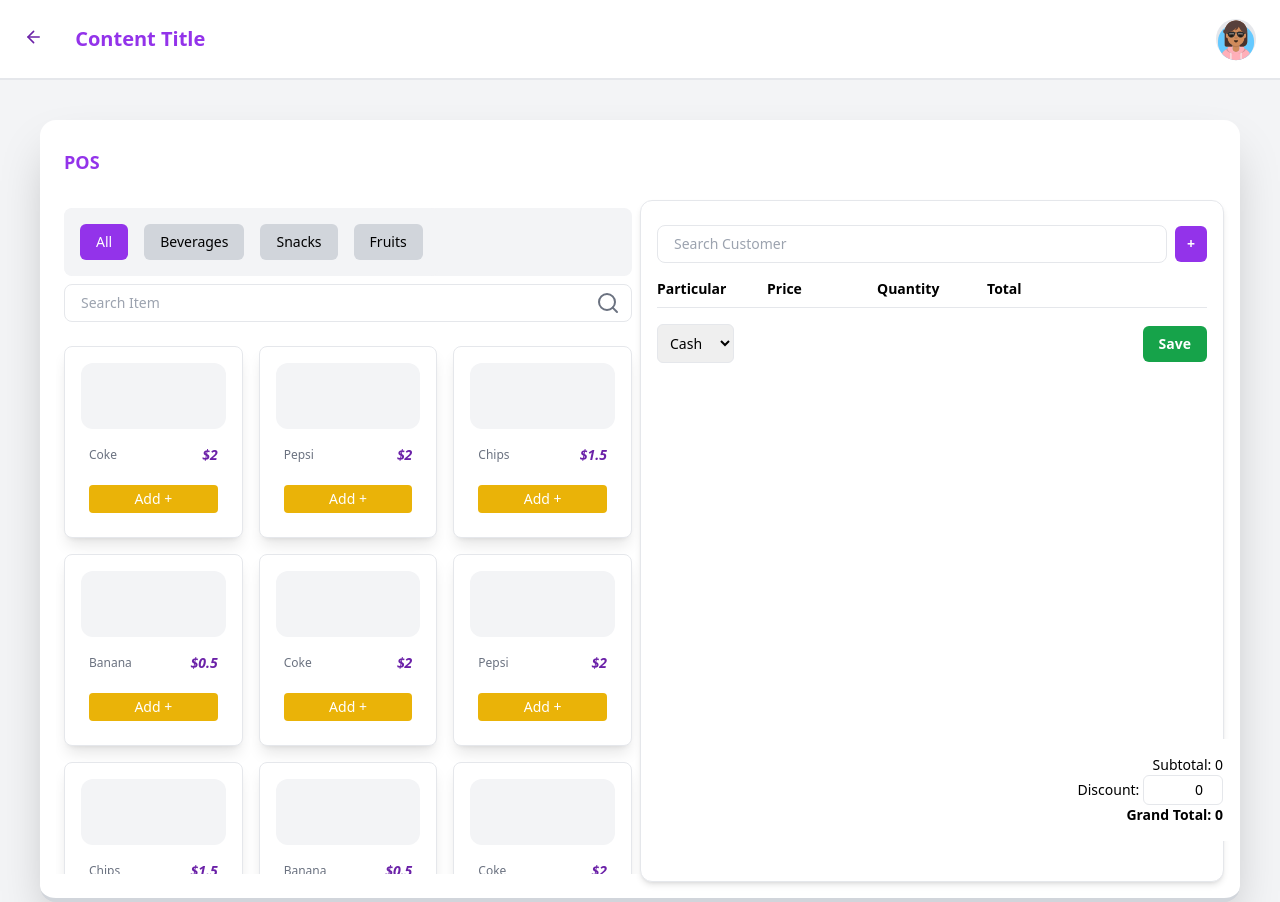
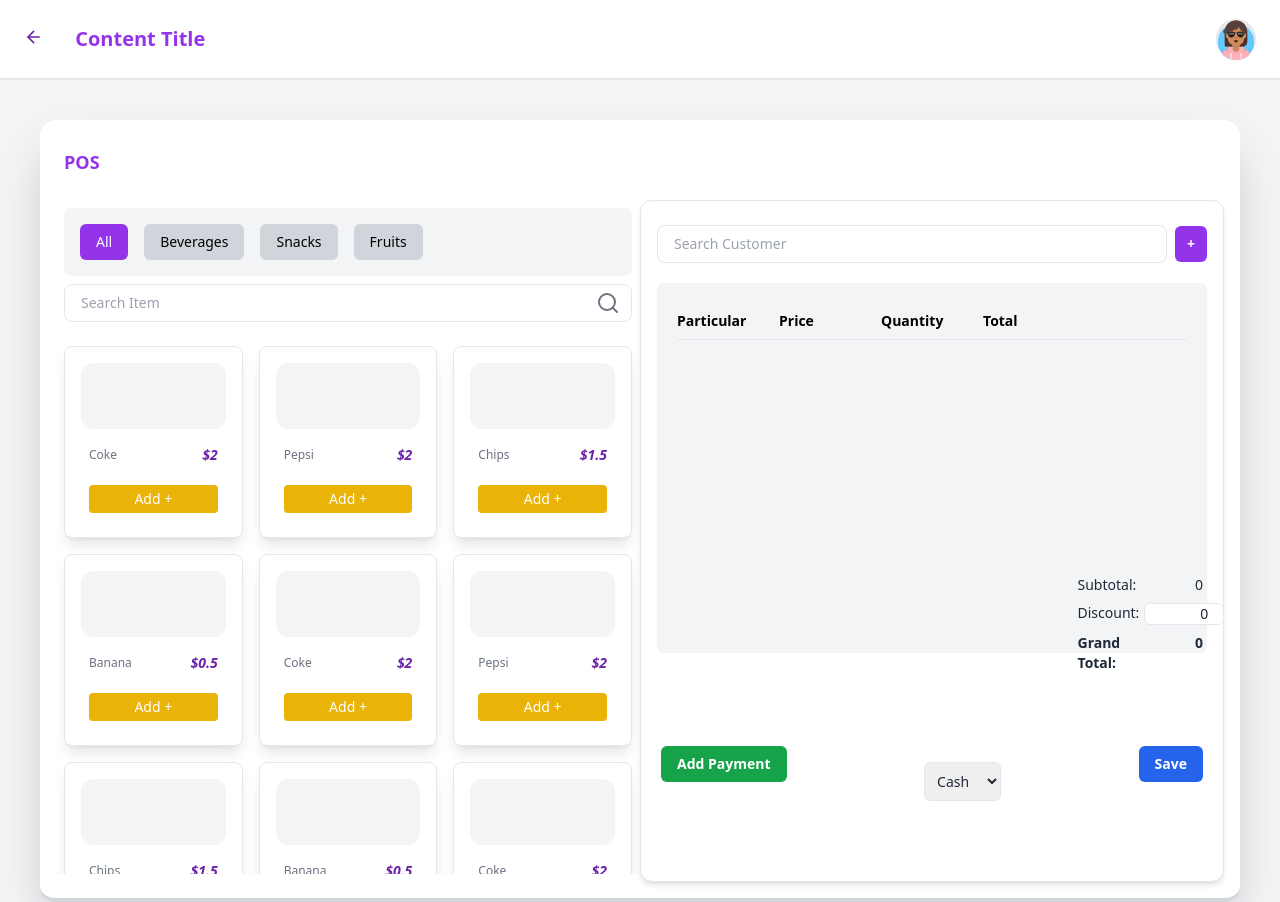
Before and after one commit to chitramsst/frontend-admin-panel, a website: page src/admin/pos/index.html in a window 1280 px wide. Drawn offline with nearby package versions, Linux system fonts and the light colour scheme; files whose address does not match are found by name.

Commit message:
pos section

```diff
--- a/src/admin/pos/index.html
+++ b/src/admin/pos/index.html
@@ -169,7 +169,7 @@
                   </div>
 
                   <!-- Product List Section -->
-                  <div class="mb-4 overflow-y-auto" style="max-height: 400px;">
+                  <div class="mb-4 overflow-y-auto max-h-[370px] min-h-[370px] bg-gray-100 p-5 rounded-md my-5 border-1">
                     <div class="grid grid-cols-5 font-bold border-b py-2">
                       <p>Particular</p>
                       <p>Price</p>
@@ -195,13 +195,23 @@
                     </div>
                   </div>
 
-                  <!-- Summary -->
-                  <div class="absolute bottom-10 w-full text-right p-4 bg-white">
-                    <p>Subtotal: <span x-text="total()"></span></p>
-                    <p>Discount: <input type="number" x-model.number="discount" class="border p-1 w-20 rounded-md text-right" /></p>
-                    <p class="font-bold">Grand Total: <span x-text="grandTotal()"></span></p>
+                  <div class="absolute  w-[25%] pr-5 grid grid-cols-2 text-gray-800 right-0 bottom-52 gap-2" >
+                    <p class="text-left">Subtotal:</p>
+                    <span x-text="total()" class="text-right"></span>
+
+                    <p class="text-left">Discount:</p>
+                    <span class="text-right">
+                      <input type="number" x-model.number="discount" class="border w-20 rounded-md text-right" />
+                    </span>
+
+                    <p class="font-bold text-left">Grand Total:</p>
+                    <span x-text="grandTotal()" class="font-bold text-right"></span>
                   </div>
 
+                  <div class="absolute bottom-20 w-[100%] px-5 flex justify-between text-gray-800 right-0" >
+                    <div>
+                    <button class="py-2 px-4 bg-green-600 text-white rounded-md font-semibold">Add Payment</button>
+                  </div>
 <!-- Payment Section -->
 <div class="mt-4 flex justify-between items-center">
   <select x-model="paymentMethod" class="border p-2 rounded-md">
@@ -210,8 +220,13 @@
     <option value="upi">UPI</option>
     <option value="other">Other</option>
   </select>
-                    <button class="py-2 px-4 bg-green-600 text-white rounded-md font-semibold">Save</button>
   </div>
+  <div>
+  <button class="py-2 px-4 bg-blue-600 text-white rounded-md font-semibold">Save</button>
+</div>
+                    </div>
+
+
                 </div>
             </div>
           </div>
```
Lines whose indentation alone changed are shown as unchanged.
